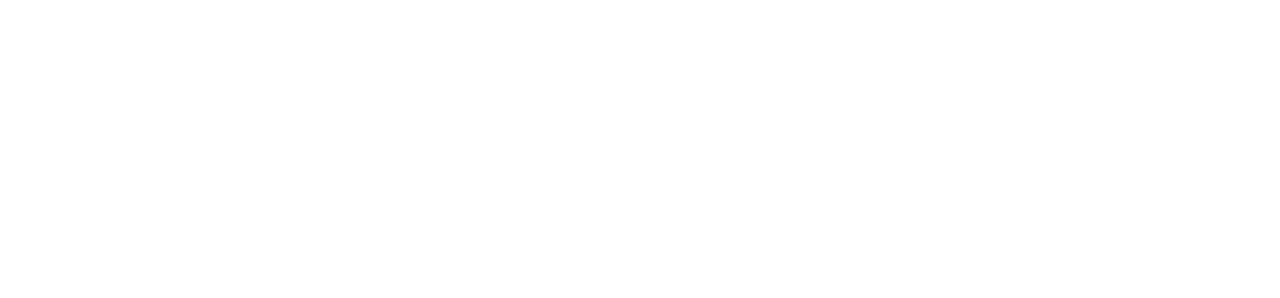
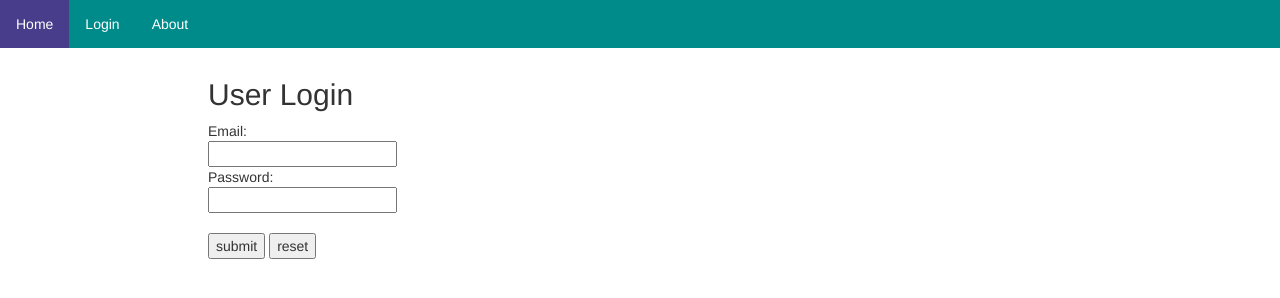
Before and after one commit to TajiUnique/dummydata, a plain HTML site: page login.html in a window 1280 px wide. Drawn offline with nearby package versions, Linux system fonts and the light colour scheme.

Commit message:
add login page

```diff
--- a/css/style1.css
+++ b/css/style1.css
@@ -0,0 +1,36 @@
+ul.topnav {
+    list-style-type: none;
+    margin: 0;
+    padding: 0;
+    overflow: hidden;
+    background-color: darkcyan;
+}
+
+ul.topnav li {float: left;}
+
+ul.topnav li a {
+    display: block;
+    color: white;
+    text-align: center;
+    padding: 14px 16px;
+    text-decoration: none;
+}
+
+ul.topnav li a:hover:not(.active) {background-color: blue;}
+
+ul.topnav li a.active {background-color: darkslateblue;}
+
+ul.topnav li.right {float: right;}
+
+@media screen and (max-width: 600px) {
+    ul.topnav li.right,
+    ul.topnav li {
+        float: none;
+    }
+}
+
+div.content {
+    margin-left: 15%;
+    padding: 10px 16px;
+    height: 1000px;
+}
--- a/login.html
+++ b/login.html
@@ -2,9 +2,33 @@
 <html>
 <head lang="en">
     <meta charset="UTF-8">
-    <title></title>
+    <meta name="viewport" content="width=device-width, initial-scale=1.0">
+    <link rel="stylesheet" href="https://maxcdn.bootstrapcdn.com/bootstrap/3.3.7/css/bootstrap.min.css">
+    <link rel="stylesheet" href="css/style1.css">
+    <title>SHOPPING LIST</title>
 </head>
 <body>
+<ul class="topnav">
+    <li><a class="active" href="index.html">Home</a></li>
+    <li><a href="login.html" >Login</a></li>
+    <li><a href="" >About</a></li>
+</ul>
+
+<div class="content">
+
+<h2>User Login</h2>
+    <form>
+        Email:<br>
+        <input type="email" value=""><br>
+        Password:<br>
+        <input type="password" value=""><br><br>
+
+
+        <input type="submit" value="submit">
+        <input type="reset" value="reset">
+
+    </form>
+
 
 </body>
 </html>
```
Also changed, not shown: index.html (+2 -5 lines).
